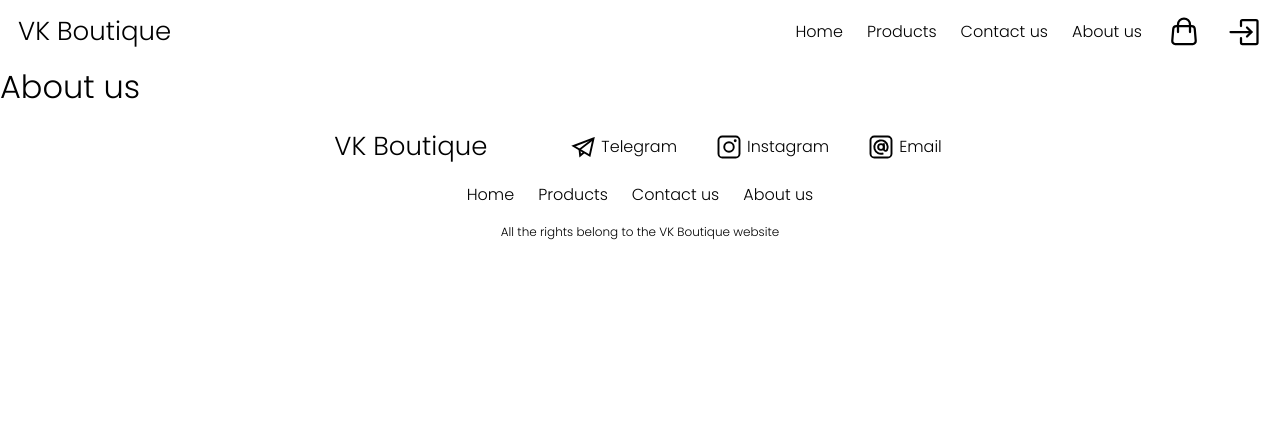
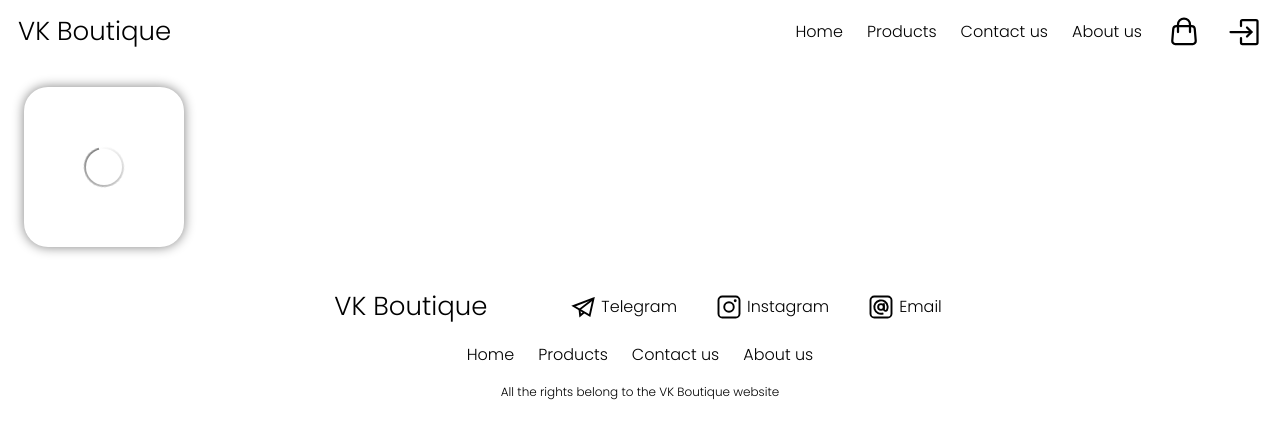
Before and after one commit to Querencia1382/Portfolio, a React (Create React App) app: page /About-us in a window 1280 px wide. Shown: the top 438 px of the page. Built offline with nearby package versions, Linux system fonts and the light colour scheme.

Commit message:
loading comp
finished the loading component

```diff
--- a/src/App.js
+++ b/src/App.js
@@ -8,6 +8,7 @@
 import emailSvg from "../src/icons/Email-SVG.svg";
 import Home from './Pages/Home/home';
 import Product from './Pages/Product/product';
+import Test from './Pages/About-us/test';
 
 
 export default function App() {
@@ -45,7 +46,7 @@
         <Route path='/Log-in' element={<h1>Log-in</h1>}/>
         <Route path='/Transactions/:id' element={<h1>Transactions</h1>}/>
         <Route path='/Cart' element={<h1>Cart</h1>}/>
-        <Route path='/About-us' element={<h1>About us</h1>}/>
+        <Route path='/About-us' element={<Test />}/>
         <Route path='/Contact-us' element={<h1>Contact us</h1>}/>
       </Routes>
       <footer className='footer'>
--- /dev/null
+++ b/src/Pages/-Components/loading.js
@@ -0,0 +1,33 @@
+export default function Loading({ width , height , size , margin , borderRadius}){
+    return <div
+    style={{
+        width : width,
+        height : height,
+        margin : margin,
+        borderRadius : borderRadius,
+        display : "flex",
+        justifyContent : "center",
+        alignItems : "center",
+        boxShadow : "0 0 12px 0 gray"
+    }}>
+        <div
+            className="loading"
+            style={{
+                position : "absolute",
+                width : `${size}px`,
+                aspectRatio : "1/1",
+                borderRadius : "50%",
+                backgroundImage : "conic-gradient(white , gray)"
+            }}
+        />
+        <div
+            style={{
+                position : "absolute",
+                width : `${size - 4}px`,
+                aspectRatio : "1/1",
+                borderRadius : "50%",
+                backgroundColor : "white"
+            }}
+        />
+    </div>
+}
--- a/src/Pages/-Components/slideBar.js
+++ b/src/Pages/-Components/slideBar.js
@@ -1,6 +1,7 @@
 import { useQuery } from "@tanstack/react-query";
 import React from "react"
 import Item from "./card"
+import Loading from "./loading";
 
 
 export default function SlideBar({ filterBy , productID , discount }){
@@ -16,7 +17,7 @@
 
 
     if(isLoading){
-        return <h2>is Loading...</h2>
+        return <Loading width="calc(100% - 48px)" height="465px" margin="16px 24px" size={48} borderRadius="24px"/>
     }
     else {
 
@@ -47,7 +48,7 @@
 
 
         return (
-            <div className="slide--bar--div">
+            <div className="slide--bar">
                 {displayList}
             </div>
         )
--- a/src/Pages/About-us/test.js
+++ b/src/Pages/About-us/test.js
@@ -1,20 +1,23 @@
 import React from "react";
 import { useQuery } from "@tanstack/react-query";
+import Loading from "../-Components/loading";
 
 
 export default function Test(){
 
-    const { data , isLoading , isSuccess , isError , error} = useQuery({
-        queryFn : async () => {
-            const response = await fetch('https://fakestoreapi.com/users')
-            const data = await response.json()
-            return data
-        },
-        queryKey : ["test"]
-    })
+    // const { data , isLoading , isSuccess , isError , error} = useQuery({
+    //     queryFn : async () => {
+    //         const response = await fetch('https://fakestoreapi.com/users')
+    //         const data = await response.json()
+    //         return data
+    //     },
+    //     queryKey : ["test"]
+    // })
 
 
-    if(isSuccess){
-        console.log(data)
-    }
+    // if(isSuccess){
+    //     console.log(data)
+    // }
+
+    return <Loading width="160px" height="160px" size={40} margin="24px" borderRadius="24px"/>
 }
--- a/src/Pages/Home/Components/hero.js
+++ b/src/Pages/Home/Components/hero.js
@@ -3,6 +3,7 @@
 import { Link } from "react-router-dom"
 import rightArrowSvg from "../../../icons/arrow-narrow-right-Svg.svg"
 import leftArrowSvg from "../../../icons/arrow-narrow-left-Svg.svg"
+import Loading from "../../-Components/loading";
 
 
 export default function Hero(){
@@ -61,8 +62,8 @@
     },[])
 
 
-    if(isLoading){
-        return <h2>is Loading...</h2>
+    if(isLoading || isError){
+        return <Loading width="calc(100% - 48px)" height="calc(100dvh - 63px - 48px)" margin="16px 24px" size={56} borderRadius="24px"/>
     }
     else{
         return (
--- a/src/index.css
+++ b/src/index.css
@@ -339,24 +339,24 @@
     width: 100%;
 }
 
-.slide--bar--div {
+.slide--bar {
     width: 100%;
     display: flex;
     justify-content: flex-start;
     align-items: flex-start;
-    gap: 3rem;
-    padding: 1rem 1.5rem;
+    gap: 48px;
+    padding: 16px 24px;
     margin: 0;
     box-sizing: border-box;
     overflow-x: auto;
     scrollbar-width:thin;
 }
 
-.slide--bar--div::-webkit-scrollbar {
+.slide--bar::-webkit-scrollbar {
     width: 12px;
 }
 
-.slide--bar--div::-webkit-scrollbar-track-piece {
+.slide--bar::-webkit-scrollbar-track-piece {
     border-radius: 12px;
 }
 
@@ -700,3 +700,16 @@
 .about--us .details .arrow--anchor {
     margin-right: 24px;
 }
+
+.loading {
+    animation: Loading 2s ease infinite;
+}
+
+@keyframes Loading {
+    0% {
+        transform: rotateZ(0deg);
+    }
+    100% {
+        transform: rotateZ(360deg);
+    }
+}
```
